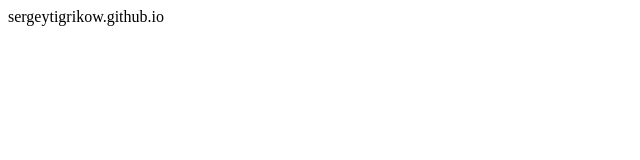
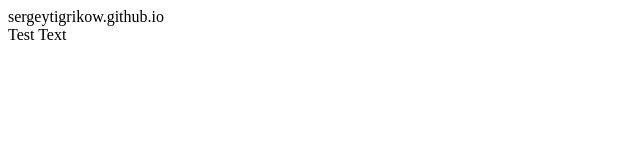
Before and after one commit to sergeytigrikow/sergeytigrikow.github.io, a plain HTML site: page index.html in a window 1280 px wide. Shown: the full height of the page, 0-640 px from the left. Drawn offline with Linux system fonts and the light colour scheme.

Commit message:
second commit

```diff
--- a/index.html
+++ b/index.html
@@ -1,3 +1,6 @@
 <html>
     sergeytigrikow.github.io
+    <div>
+        Test Text
+     </div>
 </html>
```
